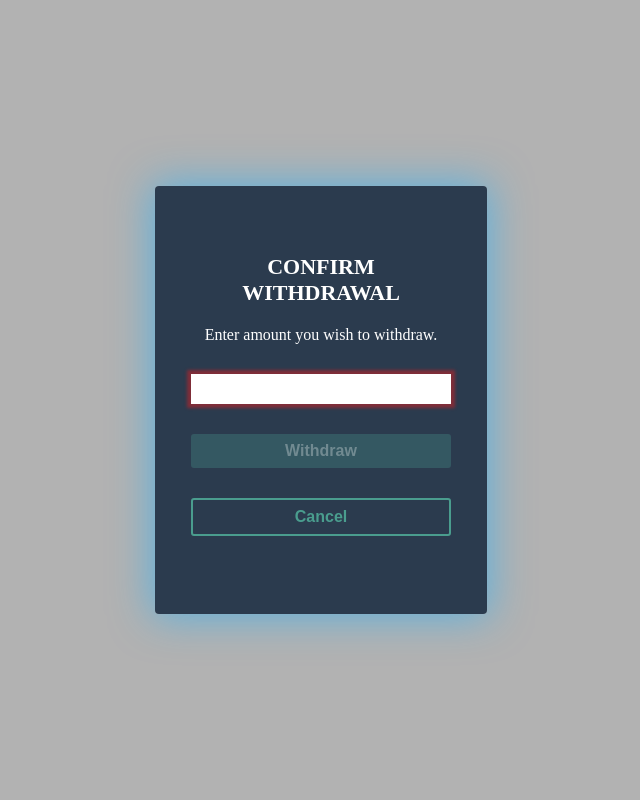
After one commit to cyrillekey/Betpoa, a PHP site: page /html/withdraw.php in a window 1280 px wide. The commit adds this page. Shown: the whole page, without its empty margins (319-959 px from the left). Run offline with PHP 8.4, Linux system fonts and the light colour scheme.

Commit message:
withdrawal feature

```diff
--- /dev/null
+++ b/callbacks/with.php
@@ -0,0 +1,3 @@
+<?php
+$callbackResponse = file_get_contents('php://input');
+	printf($callbackResponse);
--- /dev/null
+++ b/html/withdraw.php
@@ -0,0 +1,128 @@
+<!DOCTYPE html>
+<html lang="en">
+<head>
+    <meta charset="UTF-8">
+    <meta name="viewport" content="width=device-width, initial-scale=1.0">
+    <title>Withdraw</title>
+    <style>
+    *{
+        margin: 0;
+        padding: 0;
+    }
+    .withdraw-container {
+  width: 100vw;
+  height: 100vh;
+  background-color: rgba(0, 0, 0, 0.3);
+  display: flex;
+  justify-content: center;
+  align-items: center;
+  z-index: 10000;
+}
+.withdraw-confirm-popup {
+  width: 300px;
+  background-color: rgba(10, 31, 54, 0.8);
+  border-radius: 4px;
+  padding: 3em 1em;
+  box-shadow: 0px 0px 40px 3px rgba(26, 177, 255, 0.56);
+  display: flex;
+  justify-content: center;
+  flex-flow: column wrap;
+  text-align: center;
+}
+.withdraw-confirm-popup__header {
+  color: white;
+  padding: 20px;
+}
+.withdraw-confirm-popup__header h1 {
+  font-size: 22px;
+  margin-bottom: 20px;
+}
+.withdraw-confirm-popup__header p {
+  font-size: 16px;
+}
+.withdraw-confirm-popup__form {
+  padding: 10px 20px;
+  display: flex;
+  flex-flow: column wrap;
+}
+.withdraw-confirm-popup__codeinput {
+  height: 30px;
+  font-size: 16px;
+  color: black;
+  margin-bottom: 30px;
+  border: none;
+  box-shadow: 0px 0px 5px 3px rgba(26, 177, 255, 0.5);
+}
+.withdraw-confirm-popup__codeinput:hover,
+.withdraw-confirm-popup__codeinput:focus {
+  box-shadow: 0px 0px 5px 3px rgba(26, 177, 255, 0.7);
+}
+.withdraw-confirm-popup__codeinput-error {
+  box-shadow: 0px 0px 3px 4px rgba(255, 26, 26, 0.4);
+}
+.withdraw-confirm-popup__submit {
+  font-weight: bold;
+  border: none;
+  border-radius: 3px;
+  color: white;
+  font-size: 16px;
+  margin-bottom: 30px;
+  background: #4a9d8e;
+  -moz-transition: linear 0.1s;
+  -o-transition: linear 0.1s;
+  -webkit-transition: linear 0.1s;
+  transition: linear 0.1s;
+  padding: 8px 0px;
+}
+.withdraw-confirm-popup__submit:hover {
+  transform: scale(1.02);
+}
+.withdraw-confirm-popup__submit:disabled {
+  background: rgba(74, 157, 142, 0.3);
+  color: rgba(255, 255, 255, 0.3);
+  transform: scale(1);
+}
+.withdraw-confirm-popup__cancel {
+  font-weight: bold;
+  border: solid #4a9d8e 2px;
+  border-radius: 3px;
+  color: #4a9d8e;
+  font-size: 16px;
+  margin-bottom: 20px;
+  background: none;
+  -moz-transition: linear 0.1s;
+  -o-transition: linear 0.1s;
+  -webkit-transition: linear 0.1s;
+  transition: linear 0.1s;
+  padding: 8px 0px;
+}
+.withdraw-confirm-popup__cancel:hover {
+  transform: scale(1.02);
+}
+
+    </style>
+    <script src="../js/jquery-3.5.1.min.js"></script>
+
+</head>
+<body>
+<section class="withdraw-container">
+<article class="withdraw-confirm-popup">
+  <div class="withdraw-confirm-popup__header">
+    <h1 >
+    CONFIRM WITHDRAWAL
+  </h1>
+  <p class="withdraw-confirm-popup__note">
+   Enter amount you wish to withdraw.
+  </p>
+  </div>
+  <form class="withdraw-confirm-popup__form">
+  <input  type="text" name="code" class="withdraw-confirm-popup__codeinput withdraw-confirm-popup__codeinput-error" />
+<input disabled type="submit" value="Withdraw" class="withdraw-confirm-popup__submit" />
+     <input type="submit" value="Cancel" class="withdraw-confirm-popup__cancel" />
+  </form>
+</article>
+</section>
+
+</body>
+<script src="../js/withdraw.js"></script>
+</html>
--- /dev/null
+++ b/js/withdraw.js
@@ -0,0 +1,4 @@
+$('.withdraw-confirm-popup__cancel').on('click', function() {
+    //e.preventDefault();
+    alert('hello world');
+});
```
Also changed, not shown: css/das.css (+8 -1 lines), html/dashboard.php (+37 -6 lines), php_handlers/withdrawhandle.php (added, +64 -0 lines).
